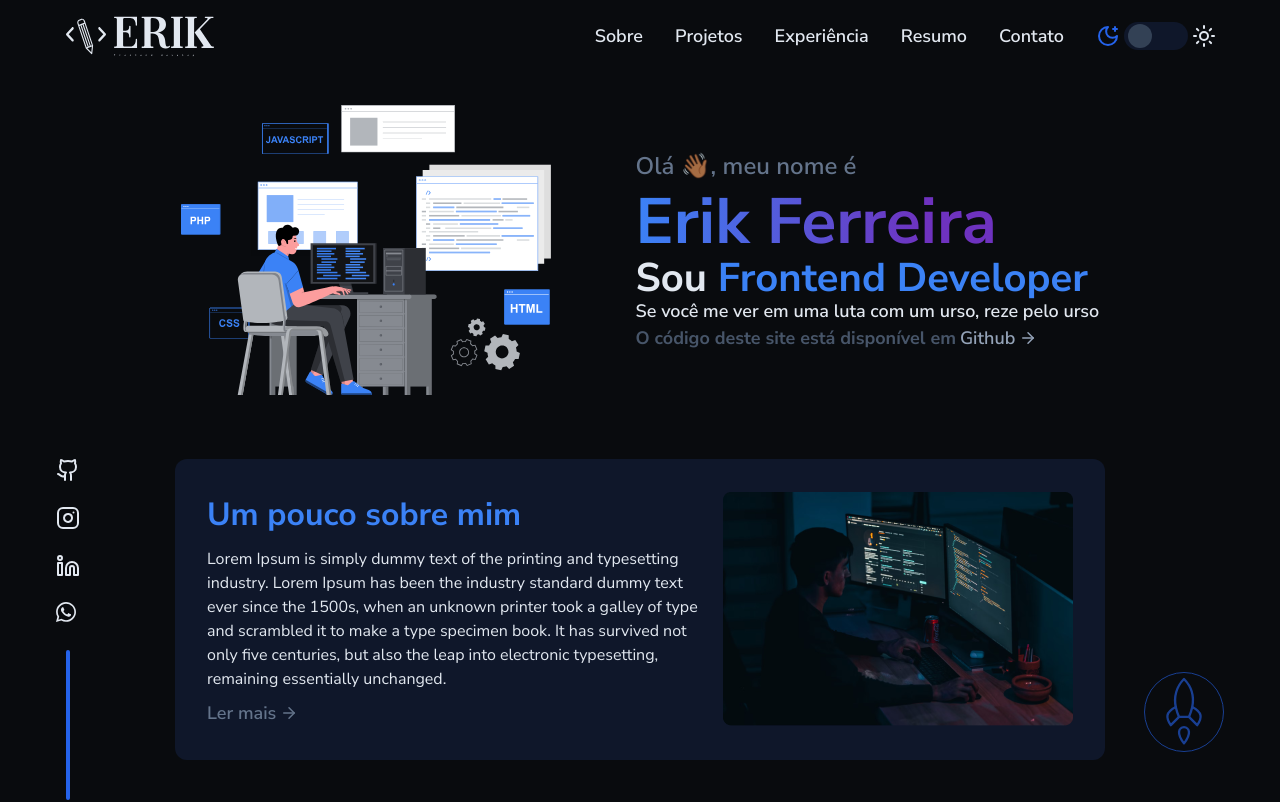
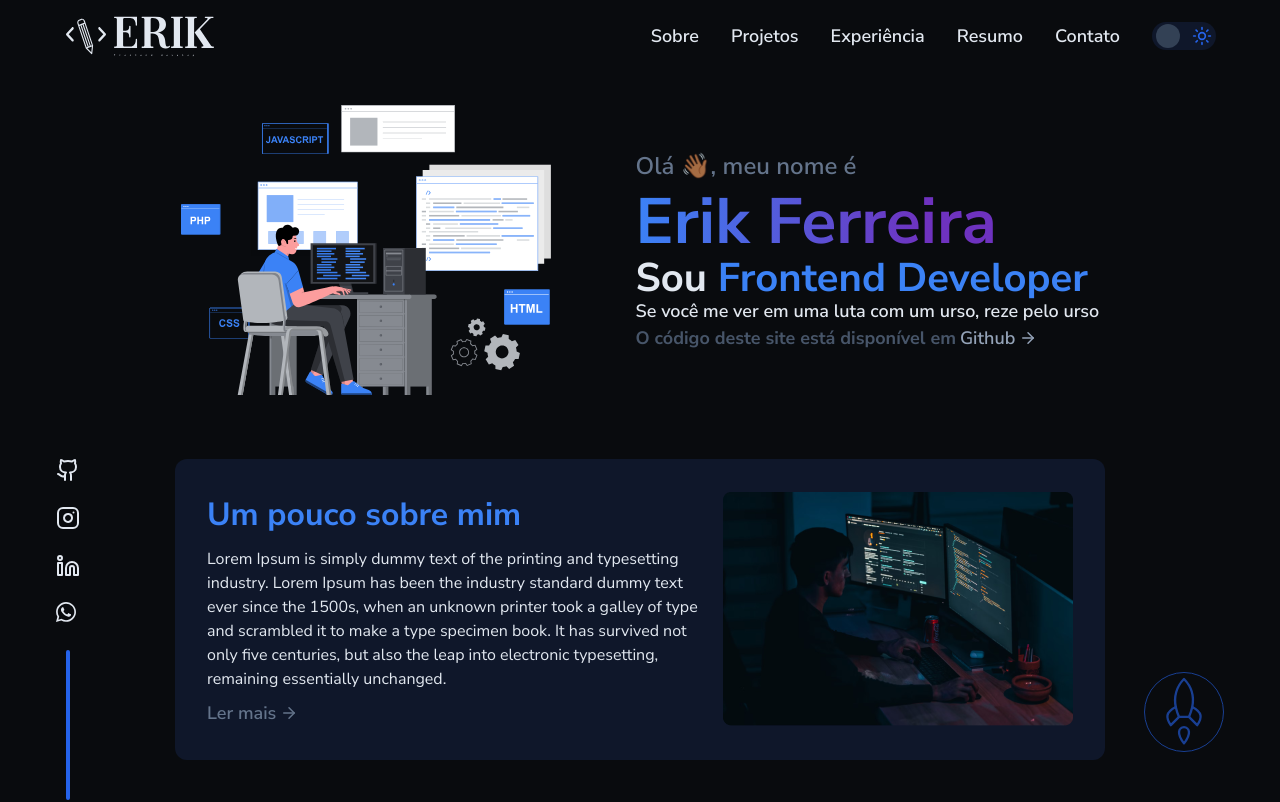
Before and after one commit to erik-ferreira/portfolio, a Next.js app: page / in a window 1280 px wide. Shown: the top 802 px of the page. Built offline with nearby package versions, Linux system fonts and the light colour scheme.

Commit message:
fix switch theme

```diff
--- a/src/components/Navbar.tsx
+++ b/src/components/Navbar.tsx
@@ -1,19 +1,14 @@
 "use client"
+
 import * as NavigationMenu from "@radix-ui/react-navigation-menu"
 
 import { Link } from "@/components/Link"
 
+import { listOptionsNavBar } from "@/defaults/navbar"
+
 interface NavbarProps extends NavigationMenu.NavigationMenuProps {}
 
 export function Navbar({ ...rest }: NavbarProps) {
-  const listOptionsNavBar = [
-    { id: 1, label: "Sobre", href: "/" },
-    { id: 2, label: "Projetos", href: "/" },
-    { id: 3, label: "Experiência", href: "/" },
-    { id: 4, label: "Resumo", href: "/" },
-    { id: 5, label: "Contato", href: "/" },
-  ]
-
   return (
     <NavigationMenu.Root {...rest}>
       <NavigationMenu.List className="flex items-center gap-8">
--- a/src/components/SwitchTheme.tsx
+++ b/src/components/SwitchTheme.tsx
@@ -18,15 +18,29 @@ export function SwitchTheme({ className, ...rest }: SwitchThemeProps) {
   }
 
   return (
-    <div className="flex items-center gap-1">
-      <Icon name="MoonStar" isSelected={theme === "dark"} disabledHover />
-
     <Switch.Root
-        className={twMerge("w-16 h-7 bg-section rounded-full", className)}
+      className={twMerge(
+        "w-16 h-7 bg-section rounded-full relative",
+        className
+      )}
       checked={checked}
       onCheckedChange={handleCheckedChange}
       {...rest}
     >
+      <Icon
+        name="MoonStar"
+        disabledHover
+        isSelected
+        className="w-5 h-5 absolute left-1 top-1/2 -translate-y-1/2"
+      />
+
+      <Icon
+        name="Sun"
+        disabledHover
+        isSelected
+        className="w-5 h-5 absolute right-1 top-1/2 -translate-y-1/2"
+      />
+
       <Switch.Thumb
         className={twMerge(
           "block w-6 h-6 rounded-full bg-slate-700",
@@ -34,8 +48,5 @@ export function SwitchTheme({ className, ...rest }: SwitchThemeProps) {
         )}
       />
     </Switch.Root>
-
-      <Icon name="Sun" isSelected={theme === "light"} disabledHover />
-    </div>
   )
 }
--- /dev/null
+++ b/src/defaults/navbar.ts
@@ -0,0 +1,9 @@
+import { NavBarDTO } from "@/dtos/NavBarDTO"
+
+export const listOptionsNavBar: NavBarDTO[] = [
+  { id: 1, label: "Sobre", href: "/" },
+  { id: 2, label: "Projetos", href: "/" },
+  { id: 3, label: "Experiência", href: "/" },
+  { id: 4, label: "Resumo", href: "/" },
+  { id: 5, label: "Contato", href: "/" },
+]
--- /dev/null
+++ b/src/dtos/NavBarDTO.ts
@@ -0,0 +1,5 @@
+export interface NavBarDTO {
+  id: number
+  label: string
+  href: string
+}
```
Lines whose indentation alone changed are shown as unchanged.
